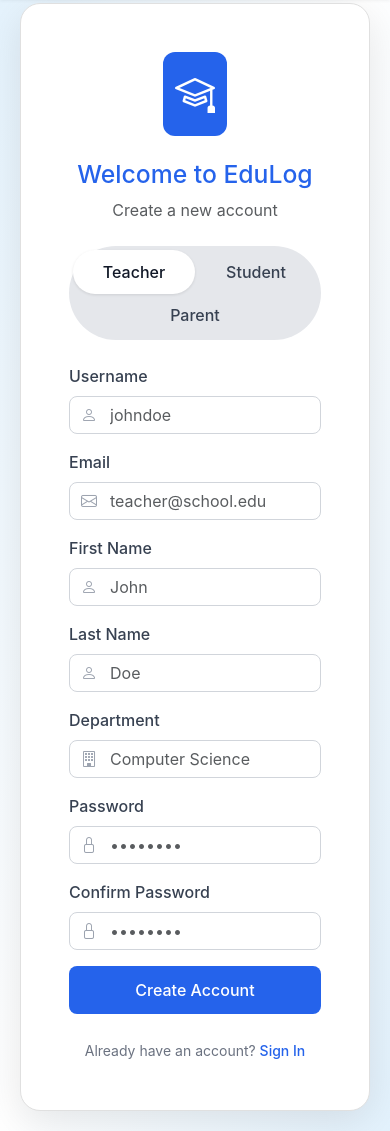
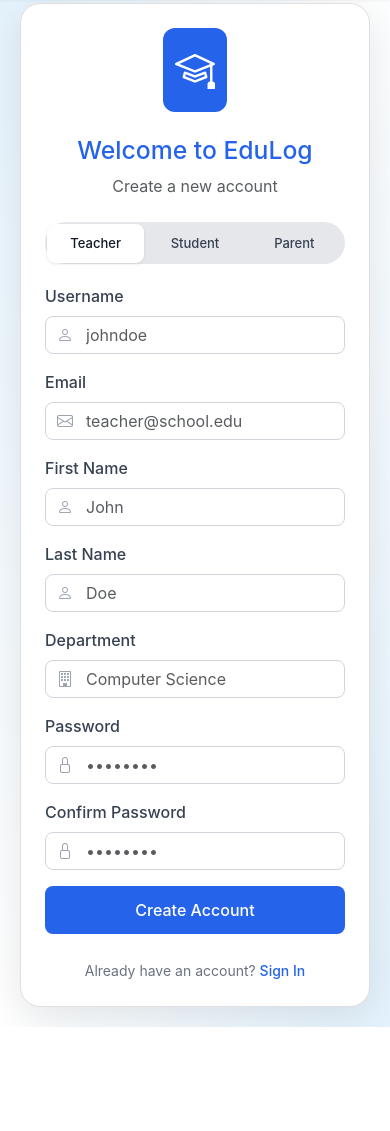
Before and after one commit to ramisys/ADS-EduLog, a Django app: template core/templates/signup.html in a window 390 px wide. Shown: the part 81-1212 px from the top of the page. After the commit the page ends 1108 px from the top, so only its background shows below. Run offline with Django 3.2, Linux system fonts and the light colour scheme; the template is opened without the code that fills it, so the values that code supplies are empty.

Commit message:
Fixed some mobile layouts for login and signup tabs

```diff
--- a/core/templates/signup.html
+++ b/core/templates/signup.html
@@ -27,6 +27,52 @@
     }
     .role-specific-fields {
         display: none;
+    }
+
+    /* Mobile adjustments for tabs */
+    @media (max-width: 576px) {
+        .signup-card .card-body {
+            padding: 1.5rem !important;
+        }
+
+        /* Make tabs more compact on mobile */
+        .nav-tabs {
+            padding: 2px;
+            margin-bottom: 20px;
+            flex-wrap: nowrap; /* Prevent wrapping */
+            gap: 2px;
+        }
+
+        .nav-tabs .nav-item {
+            flex: 1 1 0; /* Equal width, allow shrinking */
+            min-width: 0;
+        }
+
+        .nav-tabs .nav-link {
+            padding: 10px 8px;
+            font-size: 13px;
+            white-space: nowrap;
+            overflow: hidden;
+            text-overflow: ellipsis;
+            border-radius: 8px;
+        }
+    }
+
+    /* Extra small mobile devices */
+    @media (max-width: 375px) {
+        .signup-card .card-body {
+            padding: 1.25rem !important;
+        }
+
+        .nav-tabs {
+            padding: 2px;
+            gap: 1px;
+        }
+
+        .nav-tabs .nav-link {
+            padding: 8px 6px;
+            font-size: 12px;
+        }
     }
 </style>
 {% endblock %}
```
Also changed, not shown: core/templates/login.html (+46 -0 lines).
